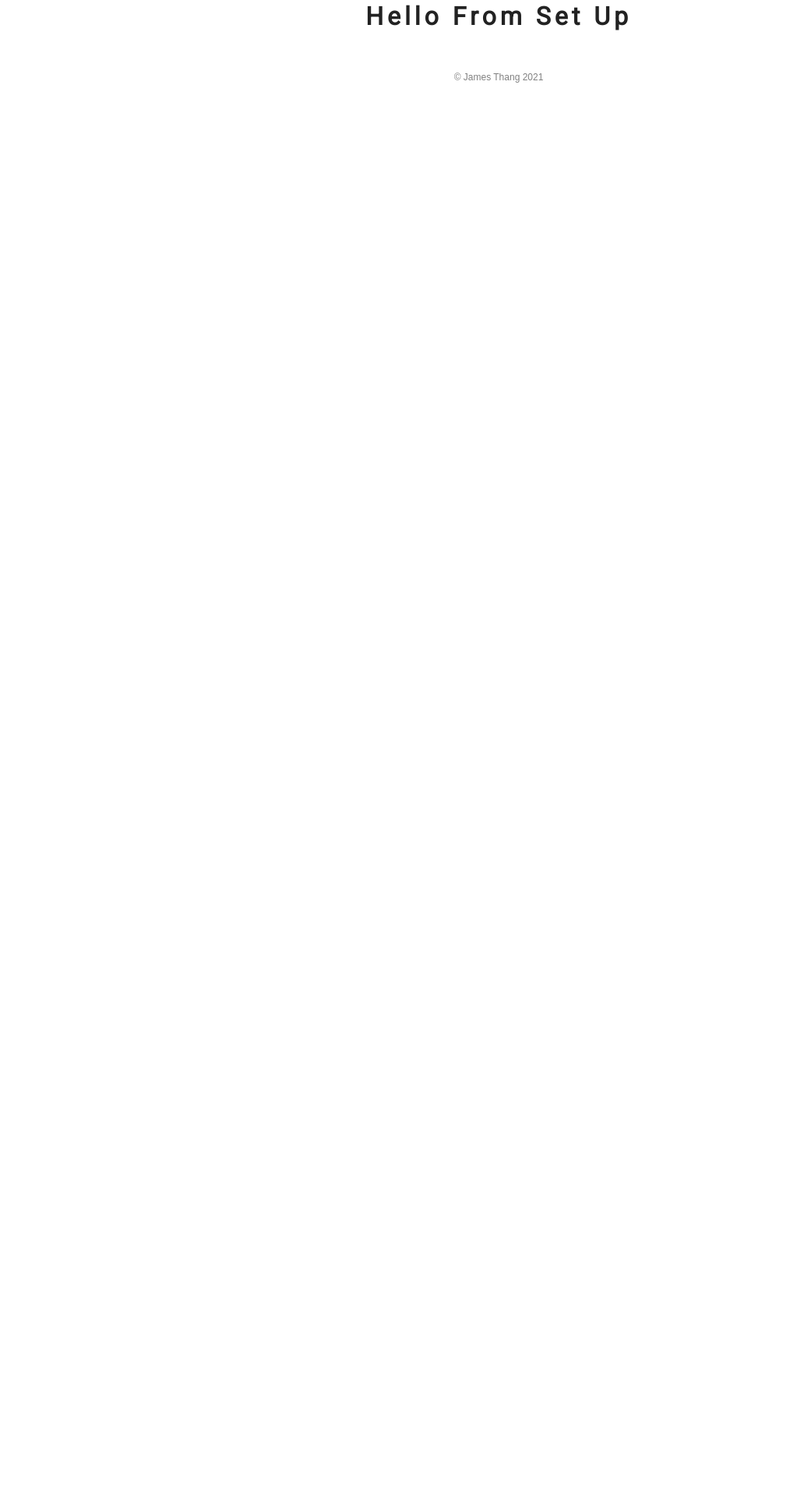
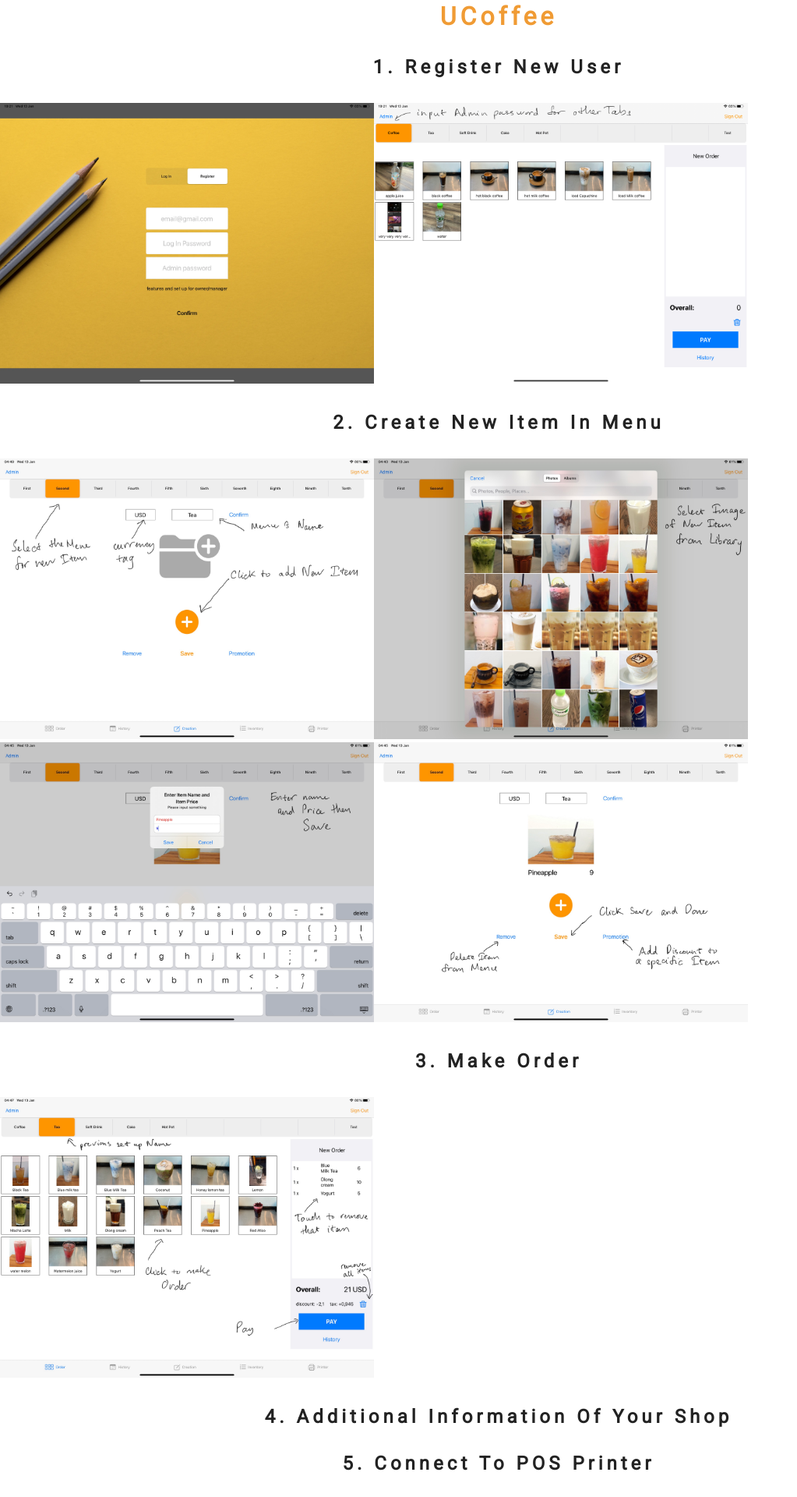
Before and after one commit to Enryun/personalFinance, a React (Create React App) app: page /ucoffee-setup in a window 1280 px wide. Shown: the part 80-2000 px from the top of the page at 78% size, without its empty margins (0-1023 px from the left). Before the commit the page ends 800 px from the top, so only its background shows below. Built offline with nearby package versions, Linux system fonts and the light colour scheme.

Commit message:
working on POS intro Pages

```diff
--- a/src/Pages/AppIntroduction/Finance/FinanceAdvisor.scss
+++ b/src/Pages/AppIntroduction/Finance/FinanceAdvisor.scss
@@ -15,9 +15,7 @@
     margin: 3rem;
 }
 
-.title_fi {
 
-}
 
 h3 {
     padding: 1rem
--- a/src/Pages/AppIntroduction/POS/POS.scss
+++ b/src/Pages/AppIntroduction/POS/POS.scss
@@ -84,5 +84,16 @@
 }
 
 .link:visited {
-  color: orange;
+  color: blueviolet;
 }
+
+h1.pos {
+  color: #F09B34;
+}
+
+.pos-container {
+  display: flex;
+  text-align: center;
+  align-items: center;
+  justify-content: center;
+}
--- a/src/Pages/AppIntroduction/POS/Pos.jsx
+++ b/src/Pages/AppIntroduction/POS/Pos.jsx
@@ -6,6 +6,7 @@ import screenshot4 from '../../../Image/POS4.webp';
 import './POS.scss'
 import appstore from '../../../Image/appStore.png';
 import {Link} from 'react-router-dom';
+import logo from '../../../Image/POS_Logo.png';
 
 
 
@@ -13,13 +14,21 @@ const Pos = () => {
     return (
         <div>
             <div className="big-background">
-                <h1 className="big-title">Transform your Ipad</h1>
+                <h1>Transform your Ipad with</h1>
+                <div className="pos-container">
+                    <h1 className="pos">UCoffee</h1>
+                    <a href="https://apps.apple.com/us/app/id1530719536?fbclid=IwAR2I0YNm3eYD8i6E-y2pQWpGnGtfaMNTA5EjsqgM5REU3MRlyN-Lq29nKQY" target="_blank" rel="noopener noreferrer">
+                        <img className="applogo" alt="AppStore" src={logo}/>
+                    </a>
+                </div>
+
+
                 <img src={screenshot1} alt="" className="image_1" />
 
             </div>
 
             <div className="pos_block">
-                <h2 className="small-title">Easy to Use and <Link className="link" to='/ucoffee-setup'>Set Up</Link></h2>
+                <h2>Easy to Use and <Link className="link" to='/ucoffee-setup'>Set Up</Link></h2>
                 <div class="gradient-border" id="box">
                     <img src={screenshot3} alt="" className="other_image" />
 
@@ -44,7 +53,7 @@ const Pos = () => {
                 <a href="https://apps.apple.com/app/id1529449644?fbclid=IwAR2I0YNm3eYD8i6E-y2pQWpGnGtfaMNTA5EjsqgM5REU3MRlyN-Lq29nKQY" target="_blank" rel="noopener noreferrer">
                     <img className="appstore" alt="AppStore" src={appstore}/>
                 </a>
-                <h3>Already Download. Go to <Link to='/ucoffee-setup' className="link">Set Up</Link></h3>
+                <h3>Already Downloaded. Go to <Link to='/ucoffee-setup' className="link">Set Up</Link></h3>
             </div>
 
         </div>
--- a/src/Pages/AppIntroduction/POS/PosSetUp.jsx
+++ b/src/Pages/AppIntroduction/POS/PosSetUp.jsx
@@ -1,10 +1,41 @@
 import React from 'react'
+import './POS.scss'
+import screenshot1 from "../../../Image/POS5.jpg"
+import screenshot2 from "../../../Image/POS6.jpg"
+import screenshot3 from "../../../Image/POS7.jpg"
+import screenshot4 from "../../../Image/POS8.jpg"
+import screenshot5 from "../../../Image/POS9.jpg"
+import screenshot6 from "../../../Image/POS10.webp"
+import screenshot7 from "../../../Image/POS11.jpg"
+
 
 const PosSetUp = () => {
     return (
         <div>
-            <h1>Hello from Set up</h1>
+
+            <h1 className="pos">UCoffee</h1>
+            <h2>1. Register New User</h2>
+            <img src={screenshot6} alt="" className="other_image" />
+            <img src={screenshot5} alt="" className="other_image" />
+
+            <h2>2. Create New Item in Menu</h2>
+            <img src={screenshot7} alt="" className="other_image" />
+            <img src={screenshot1} alt="" className="other_image" />
+            <img src={screenshot2} alt="" className="other_image" />
+            <img src={screenshot3} alt="" className="other_image" />
+
+            <h2>3. Make Order</h2>
+            <img src={screenshot4} alt="" className="other_image" />
+
+            <h2>4. Additional Information of your Shop</h2>
+
+            <h2>5. Connect to POS Printer</h2>
+            <h2>6. View Purchase History</h2>
+            <h2>7. Double Check money at the end of the Day</h2>
+            <h2>Remotely Control from other Devices</h2>
         </div>
+
+
     )
 }
 
--- a/src/Pages/AppIntroduction/Sudoku/Sudoku.scss
+++ b/src/Pages/AppIntroduction/Sudoku/Sudoku.scss
@@ -5,7 +5,8 @@
 
 .applogo {
     width: 5rem;
-    border-radius: 50%;
+    border-radius: 10%;
+    border: 0.5px solid white;
     margin: 2rem;
 }
 
```
Also changed, not shown: src/Image/POS11.jpg (added), src/Image/POS_Logo.png (added).
